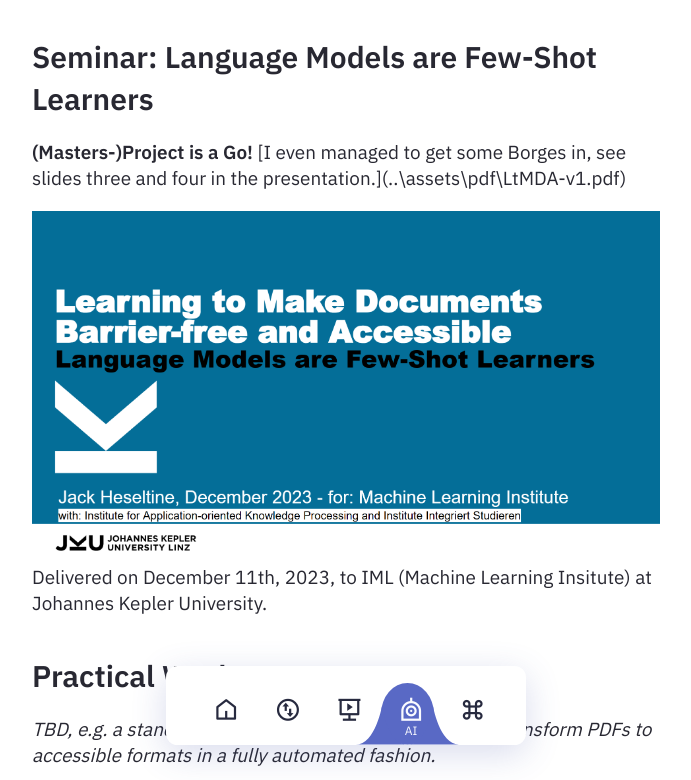
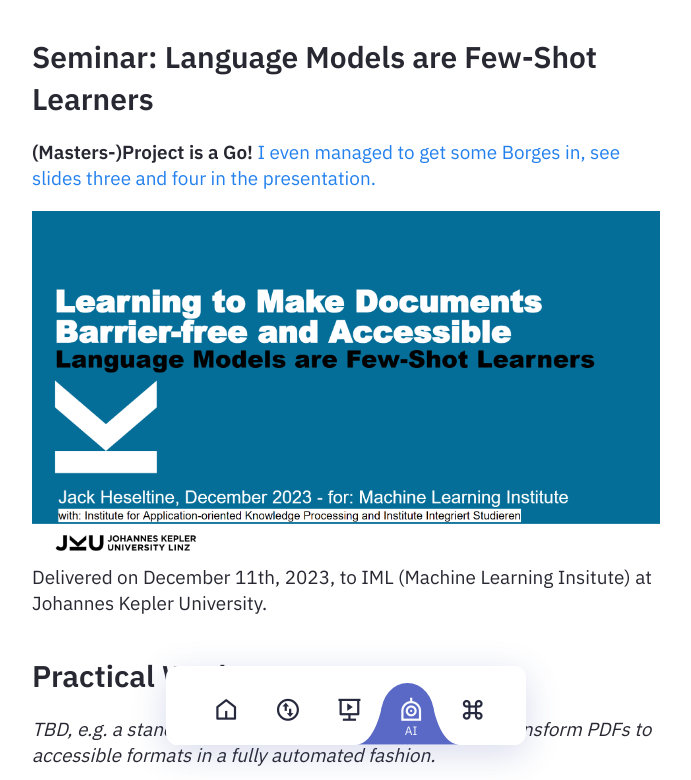
Before and after one commit to heseltime/heseltime.github.io, a Jekyll site: the page built from pages/rDai.md, in a window 1280 px wide and 900 px high, scrolled down 930 px, cut to the strip 120-900 px from the top of the window. Shown: the whole strip, without its empty margins (294-985 px from the left). Built offline with Jekyll 4.4.1, drawn with Linux system fonts in a browser that asks for light colours; some of the changed lines change nothing that is shown.

Commit message:
Fix markup in html with pure html approach

```diff
--- a/pages/rDai.md
+++ b/pages/rDai.md
@@ -19,7 +19,7 @@ Very related to the EU Context: The [European Accessibility Act (EAA) is an EU D
 
 <div id="jku-sem">
 
-<p><b>(Masters-)Project is a Go!</b> [I even managed to get some Borges in, see slides three and four in the presentation.](..\assets\pdf\LtMDA-v1.pdf)</p>
+<p><b>(Masters-)Project is a Go!</b> <a href="..\assets\pdf\LtMDA-v1.pdf">I even managed to get some Borges in, see slides three and four in the presentation.</a></p>
 
 <a href="..\assets\pdf\LtMDA-v1.pdf"><img src="../assets/img/Screenshot 2023-12-06 144908.png" alt="Language Models are Few-Shot Learners Seminar Presentation" /></a>
 
```
